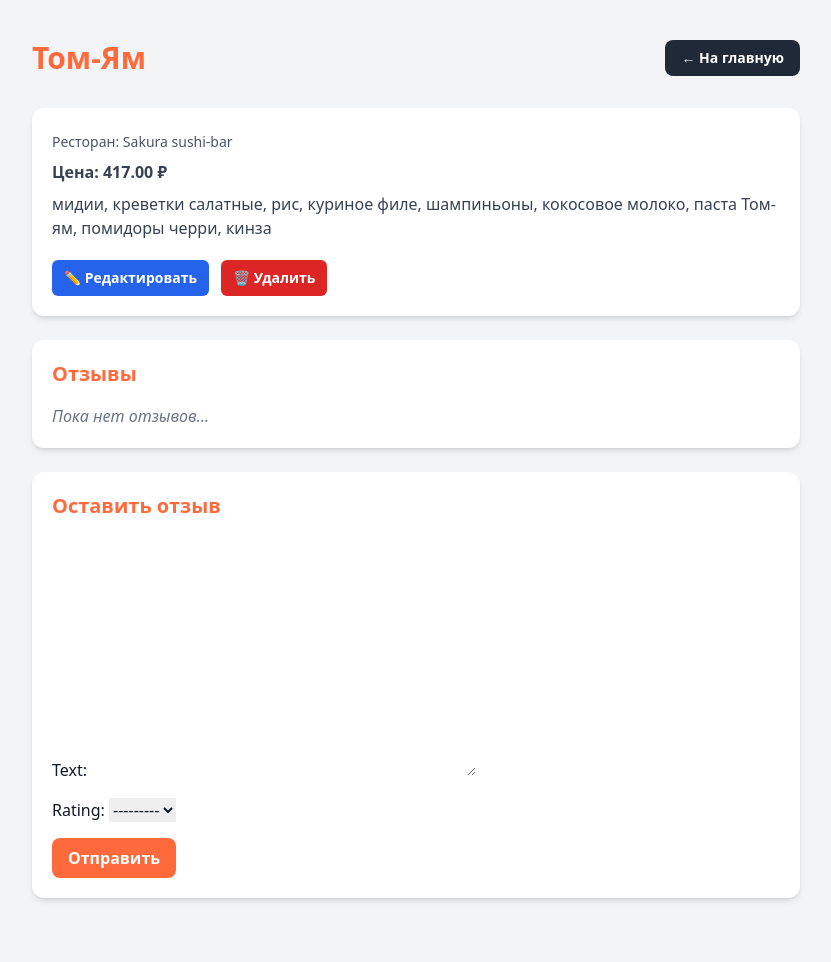
After one commit to Aidashkadev/food, a Django app: page /dishes/6/ in a window 1280 px wide. The commit adds this page. Shown: the whole page, without its empty margins (224-1055 px from the left). Run offline with Django 5.2, Linux system fonts and the light colour scheme; a user stored in the database is signed in; data comes from the database, SQL or seed files in the repository; both versions use the stored data as it was after the commit; some libraries are stand-ins or nearby versions.

Commit message:
отзывы добавила

```diff
--- a/restaurants/forms.py
+++ b/restaurants/forms.py
@@ -9,4 +9,6 @@ class DishForm(forms.ModelForm):
 class ReviewForm(forms.ModelForm):
     class Meta:
         model = Review
-        fields = ['text']
+        fields = ['text', 'rating']
+
+from django.contrib.auth.forms import UserCreationForm
--- a/restaurants/models.py
+++ b/restaurants/models.py
@@ -1,8 +1,8 @@
 
-from django.contrib.auth.models import AbstractUser
+
 from django.db import models
 from django.contrib.auth.models import User
-from django.conf import settings
+
 
 class Category(models.Model):
     name = models.CharField(max_length=100)
@@ -37,7 +37,7 @@ class Dish(models.Model):
         return f"{self.name} — {self.restaurant.name}"
 
 
-class Review(models.Model):     # ← ЭТО ОБЯЗАТЕЛЬНО ДОЛЖНО БЫТЬ!
+class Review(models.Model):
     dish = models.ForeignKey(Dish, on_delete=models.CASCADE, related_name='reviews')
     author = models.ForeignKey(User, on_delete=models.CASCADE)
     text = models.TextField()
--- /dev/null
+++ b/restaurants/templates/restaurants/dish_detail.html
@@ -0,0 +1,94 @@
+{% load static %}
+<!DOCTYPE html>
+<html lang="ru">
+<head>
+    <meta charset="UTF-8">
+    <title>{{ dish.name }}</title>
+    <script src="https://cdn.tailwindcss.com"></script>
+    <script>
+        tailwind.config = {
+            theme: {
+                extend: {
+                    colors: {
+                        brand: '#ff6a3d',
+                    }
+                }
+            }
+        }
+    </script>
+</head>
+
+<body class="bg-gray-100 text-gray-900">
+
+<div class="max-w-3xl mx-auto py-10">
+
+    <!-- ВЕРХНЯЯ ПАНЕЛЬ -->
+    <div class="flex justify-between items-center mb-8">
+        <h1 class="text-3xl font-bold text-brand">{{ dish.name }}</h1>
+        <a href="/" class="px-4 py-2 bg-gray-800 text-white rounded-lg font-semibold text-sm hover:bg-gray-900 transition">
+            ← На главную
+        </a>
+    </div>
+
+    <!-- Информация о блюде -->
+    <div class="bg-white p-5 shadow-md rounded-xl mb-6">
+        <p class="text-gray-600 mt-1 text-sm">
+            Ресторан: <span class="font-medium">{{ dish.restaurant.name }}</span>
+        </p>
+        <p class="text-gray-700 font-semibold mt-2">
+            Цена: {{ dish.price }} ₽
+        </p>
+        <p class="text-gray-700 mt-2">{{ dish.description }}</p>
+
+        <!-- КНОПКИ -->
+        <div class="mt-5 flex gap-3">
+            <a href="{% url 'restaurants:dish-edit' dish.pk %}"
+               class="px-3 py-2 rounded-md bg-blue-600 text-white text-sm font-semibold hover:bg-blue-700 transition">
+                ✏️ Редактировать
+            </a>
+
+            <a href="{% url 'restaurants:dish-delete' dish.pk %}"
+               class="px-3 py-2 rounded-md bg-red-600 text-white text-sm font-semibold hover:bg-red-700 transition">
+                🗑 Удалить
+            </a>
+        </div>
+    </div>
+
+    <!-- Отзывы -->
+    <div class="bg-white p-5 shadow-md rounded-xl mb-6">
+        <h2 class="text-xl font-bold mb-4 text-brand">Отзывы</h2>
+        {% if reviews %}
+            <div class="space-y-4">
+                {% for review in reviews %}
+                    <div class="border border-gray-300 rounded-xl p-4 bg-white">
+                        <p class="font-semibold">{{ review.user.username }} — {{ review.rating }}/5</p>
+                        <p class="text-gray-700">{{ review.text }}</p>
+                    </div>
+                {% endfor %}
+            </div>
+        {% else %}
+            <p class="text-gray-500 italic">Пока нет отзывов…</p>
+        {% endif %}
+    </div>
+
+    <!-- Форма добавления отзыва -->
+    {% if user.is_authenticated %}
+    <div class="bg-white p-5 shadow-md rounded-xl mb-6">
+        <h2 class="text-xl font-bold mb-4 text-brand">Оставить отзыв</h2>
+        <form method="post" action="{% url 'restaurants:add-review' dish.pk %}" class="space-y-4">
+            {% csrf_token %}
+            {{ review_form.as_p|safe }}
+            <button type="submit"
+                    class="px-4 py-2 bg-brand text-white rounded-lg font-semibold hover:bg-orange-600 transition">
+                Отправить
+            </button>
+        </form>
+    </div>
+    {% else %}
+        <p class="text-gray-500 italic mb-6">Войдите, чтобы оставить отзыв.</p>
+    {% endif %}
+
+</div>
+
+</body>
+</html>
--- a/restaurants/urls.py
+++ b/restaurants/urls.py
@@ -3,15 +3,17 @@ from .api import search_dishes
 from .views import SearchPage
 from .views import DishListView, DishCreateView, DishUpdateView, DishDeleteView, ReviewCreateView, DishDetailView
 app_name = 'restaurants'   # ← добавляем namespace, очень полезно
+from django.contrib.auth.views import LogoutView
 
 urlpatterns = [
     path('', SearchPage.as_view(), name='search_page'),
     path('search/', search_dishes, name='search_api'),
-     path('dishes/', DishListView.as_view(), name='dish-list'),
+    path('dishes/', DishListView.as_view(), name='dish-list'),
     path('dishes/add/', DishCreateView.as_view(), name='dish-add'),
     path('dishes/<int:pk>/edit/', DishUpdateView.as_view(), name='dish-edit'),
     path('dishes/<int:pk>/delete/', DishDeleteView.as_view(), name='dish-delete'),
     path('dishes/<int:dish_id>/review/', ReviewCreateView.as_view(), name='add-review'),
     # restaurants/urls.py — добавь эту строку
     path('dishes/<int:pk>/', DishDetailView.as_view(), name='dish-detail'),
+    path("logout/", LogoutView.as_view(), name="logout"),
 ]
--- a/restaurants/views.py
+++ b/restaurants/views.py
@@ -30,6 +30,9 @@ class DishCreateView(LoginRequiredMixin, CreateView):
         form.instance.owner = self.request.user
         return super().form_valid(form)
 
+    def test_func(self):
+        return self.request.user.is_staff
+
 
 class DishUpdateView(LoginRequiredMixin, UpdateView):
     model = Dish
@@ -37,12 +40,16 @@ class DishUpdateView(LoginRequiredMixin, UpdateView):
     template_name = 'restaurants/dishes_form.html'
     success_url = reverse_lazy('restaurants:dish-list')    # ← дефис!
 
+    def test_func(self):
+        return self.request.user.is_staff
 
 class DishDeleteView(LoginRequiredMixin, DeleteView):
     model = Dish
     template_name = 'restaurants/dishes_confirm_delete.html'
     success_url = reverse_lazy('restaurants:dish-list')    # ← дефис!
 
+    def test_func(self):
+        return self.request.user.is_staff
 
 # ← ВНИМАНИЕ: ЭТОТ КЛАСС ДОЛЖЕН БЫТЬ НА ТОМ ЖЕ УРОВНЕ, НЕ ВНУТРИ ДРУГОГО!
 class DishDetailView(LoginRequiredMixin, DetailView):
@@ -63,10 +70,9 @@ class ReviewCreateView(LoginRequiredMixin, CreateView):
     template_name = 'restaurants/reviews_form.html'
 
     def form_valid(self, form):
-        form.instance.user = self.request.user
+        form.instance.author = self.request.user  # обязательно author, не user
         form.instance.dish_id = self.kwargs['dish_id']
         return super().form_valid(form)
 
     def get_success_url(self):
         return reverse_lazy('restaurants:dish-detail', kwargs={'pk': self.kwargs['dish_id']})
-        # ← дефис и правильно!
```
Also changed, not shown: restaurants/templates/restaurants/dish_details.html (deleted, +0 -27 lines), restaurants/templates/restaurants/dishes_list.html (+82 -16 lines), restaurants/templates/restaurants/reviews_form.html (+35 -0 lines), db.sqlite3, foodmap/settings.py (line endings or trailing spaces), restaurants/migrations/0004_customuser_alter_restaurant_owner_and_more.py (added), restaurants/migrations/0005_alter_restaurant_owner_alter_review_author_and_more.py (added).
